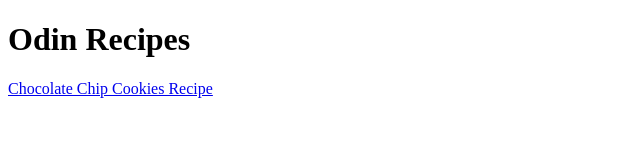
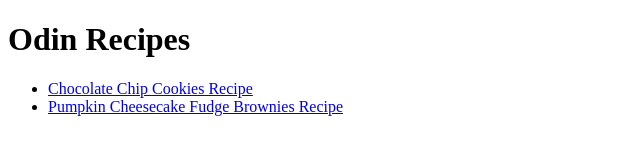
Before and after one commit to Kennedy0201/odin-recipes, a plain HTML site: page index.html in a window 1280 px wide. Shown: the whole page, without its empty margins (0-640 px from the left). Drawn offline with Linux system fonts and the light colour scheme.

Commit message:
Add pumpkin brownies recipe link

```diff
--- a/index.html
+++ b/index.html
@@ -8,7 +8,10 @@
 
     <body>
         <h1>Odin Recipes</h1>
-        <a href="recipes/choc_chip_cookies.html">Chocolate Chip Cookies Recipe</a>
+        <ul>
+            <li><a href="recipes/choc_chip_cookies.html">Chocolate Chip Cookies Recipe</a></li>
+            <li><a href="recipes/pumpkin_brownies.html">Pumpkin Cheesecake Fudge Brownies Recipe</a></li>
+        </ul>
     </body>
 
 </html>
```
